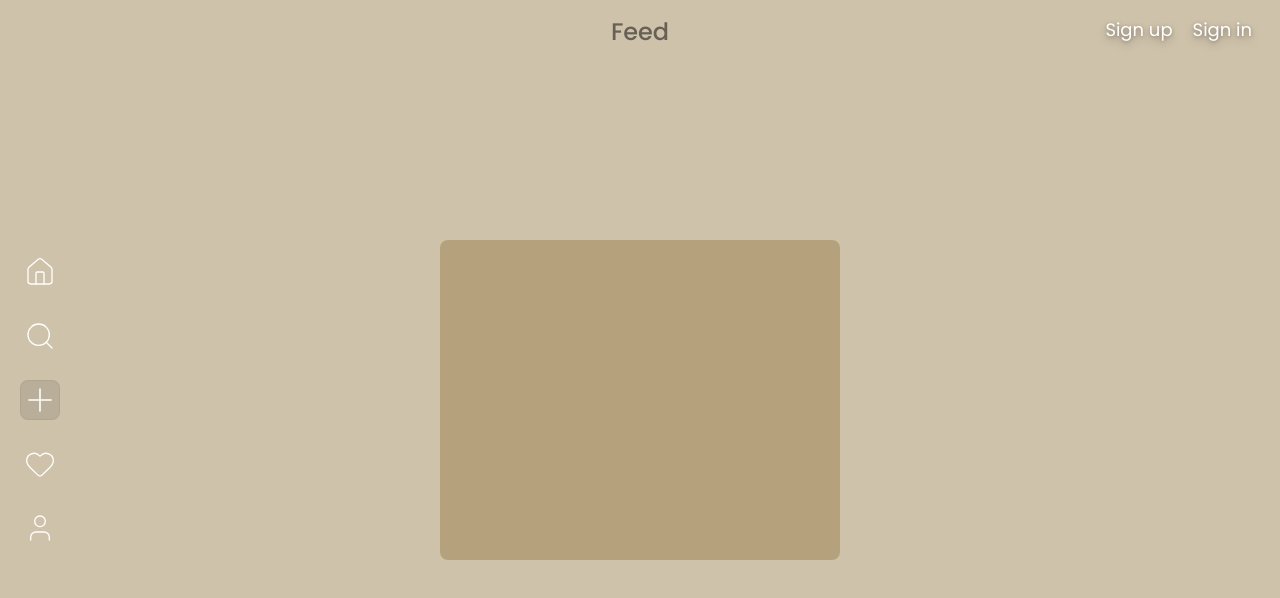
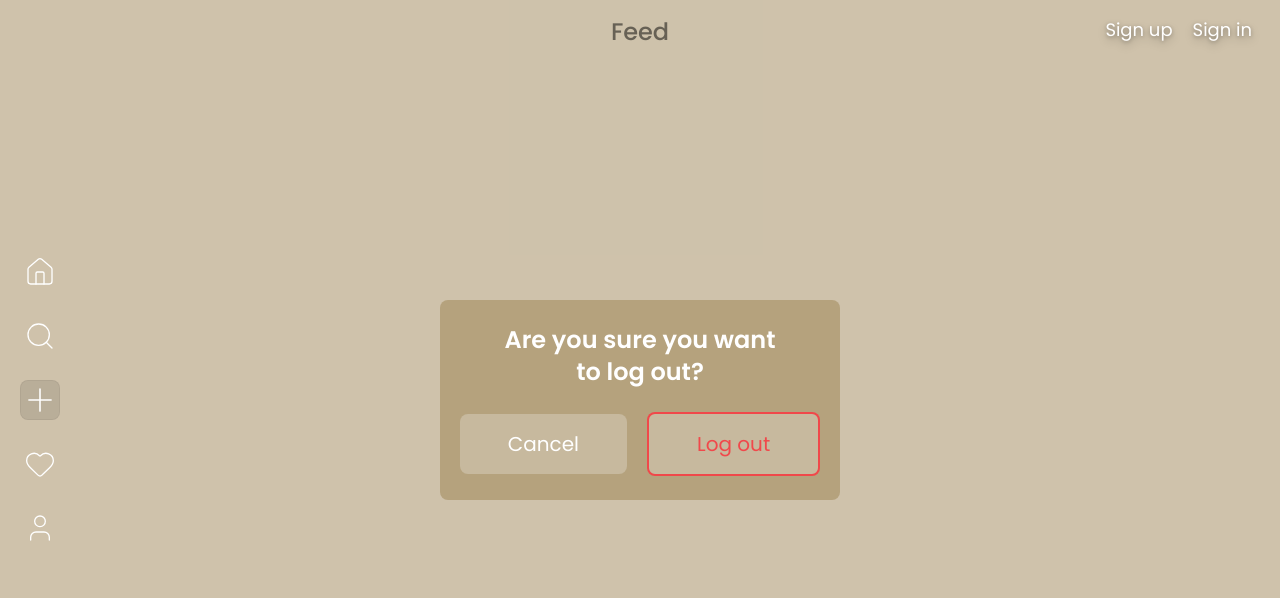
Before and after one commit to zynfx1/CampusTalk, a Vue app in the folder Frontend/: page / in a window 1280 px wide. Shown: the top 598 px of the page. Built offline with nearby package versions, Linux system fonts and the light colour scheme; no server answers.

Commit message:
feat: enhance confirm modal for logout; add confirmation message and buttons

```diff
--- a/Frontend/src/components/confirmModal.vue
+++ b/Frontend/src/components/confirmModal.vue
@@ -1,7 +1,26 @@
 <template>
   <Teleport to="body">
     <div class="fixed inset-0 z-50 hidden items-center justify-center bg-black/0 sm:flex">
-      <div class="bg-dark-khaki-400 relative h-80 w-100 rounded-lg"></div>
+      <div
+        class="bg-dark-khaki-400 font-poppins relative flex h-50 w-100 flex-col items-center justify-center gap-6 rounded-lg text-white"
+      >
+        <h1 class="w-full text-center text-2xl font-semibold">
+          Are you sure you want <br />
+          to log out?
+        </h1>
+        <div class="flex w-full items-center justify-center gap-5">
+          <button
+            class="bg-dark-khaki-300 hover:bg-dark-khaki-500 rounded-lg px-12 py-4 text-xl transition duration-200"
+          >
+            Cancel
+          </button>
+          <button
+            class="bg-dark-khaki-300 rounded-lg border-2 border-red-500/80 px-12 py-4 text-xl text-red-500/80 transition duration-200 hover:bg-red-800/10"
+          >
+            Log out
+          </button>
+        </div>
+      </div>
     </div>
   </Teleport>
 </template>
```
